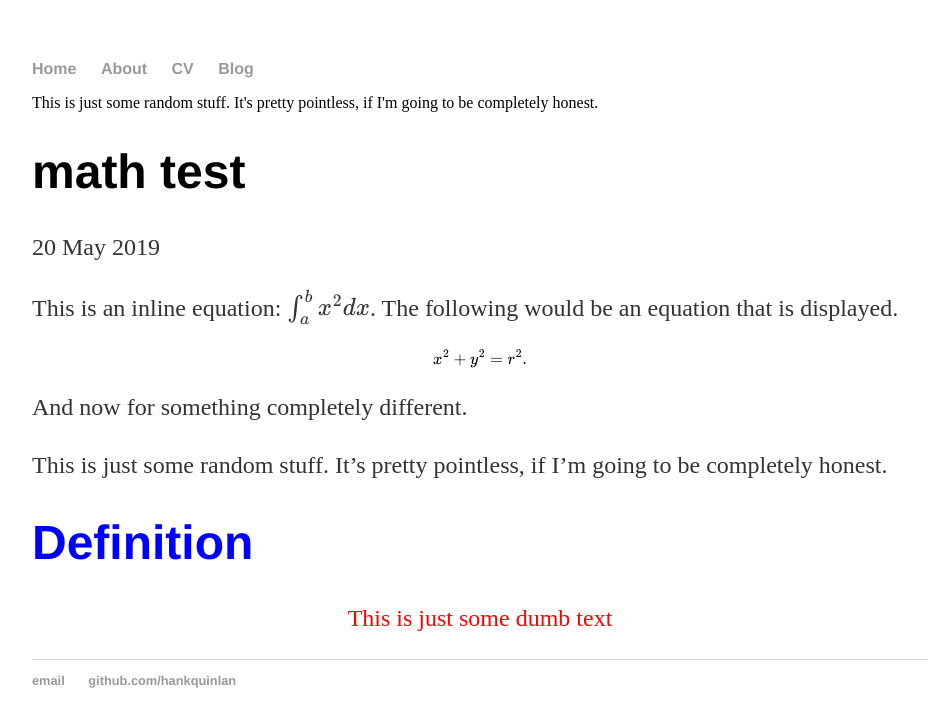
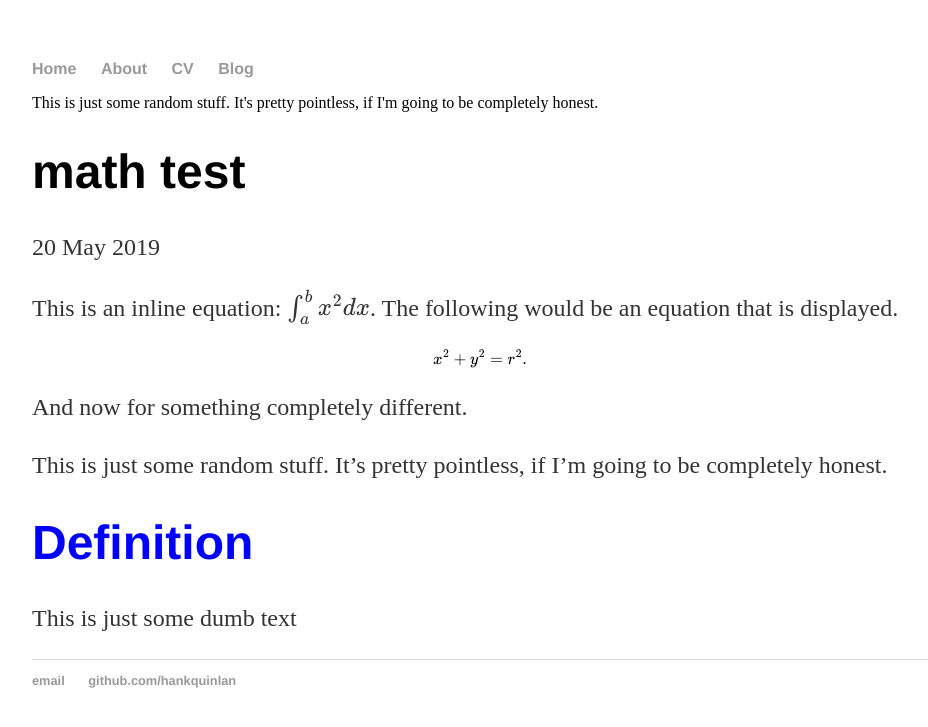
Before and after one commit to fattymattk/hello-world, a Jekyll site: the page built from _posts/2019-05-20-mathtest.md, in a window 1280 px wide. Shown: the top 727 px of the page, without its empty margins (160-1088 px from the left). Built offline with Jekyll 4.4.1, drawn with Linux system fonts in a browser that asks for light colours; formulas are drawn with MathJax 3.

Commit message:
Update main.css

```diff
--- a/css/main.css
+++ b/css/main.css
@@ -27,7 +27,7 @@ h1 {
   color: blue;
 }
 
-.definitionText {
+.test {
     color: red;
     text-align: center;
 }
```
